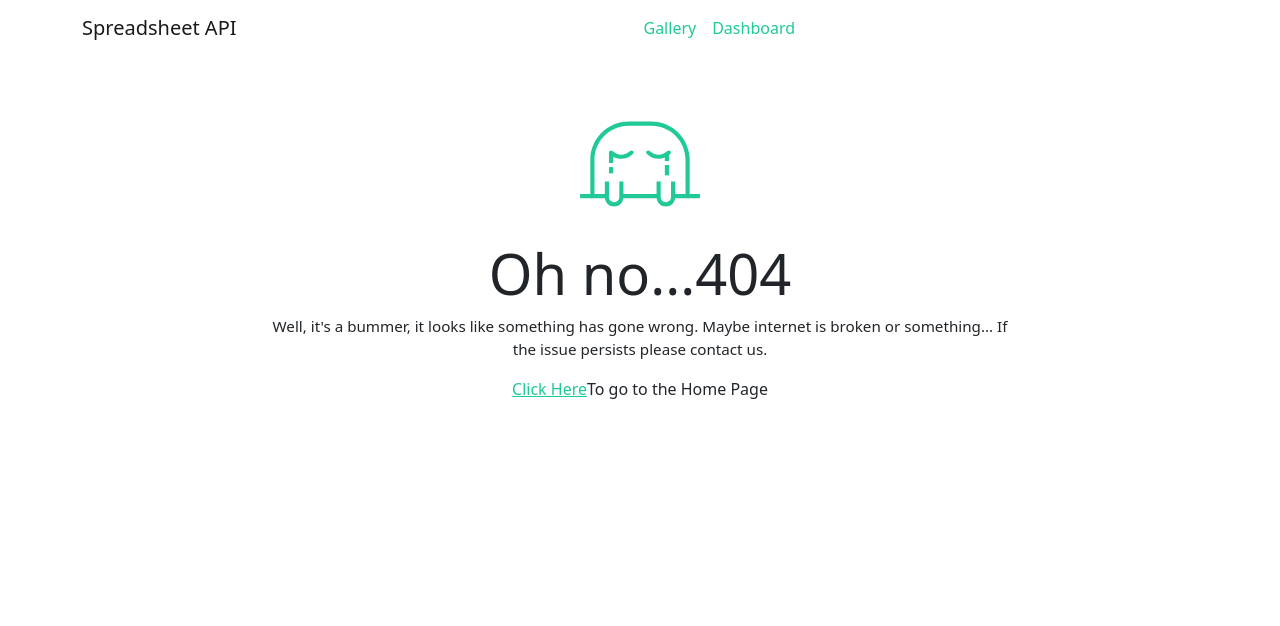
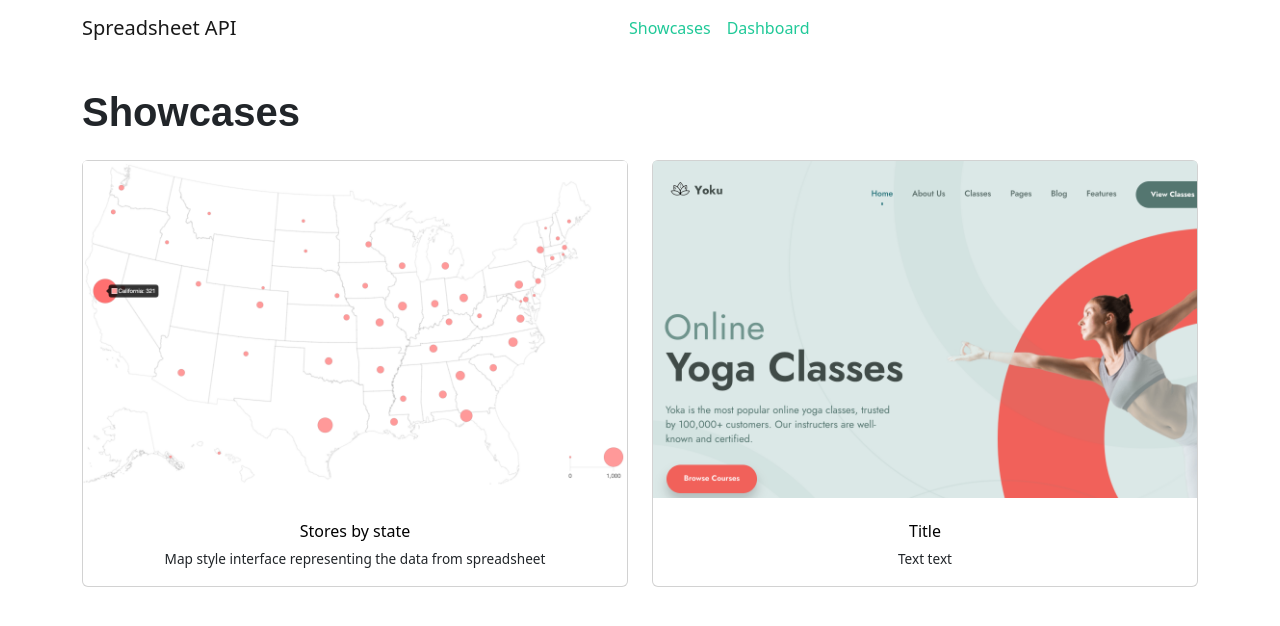
Before and after one commit to imagirina/project-spreadsheetapi, a Flask app: page /showcases in a window 1280 px wide. Shown: the top 626 px of the page. Run offline with Flask 2, Linux system fonts and the light colour scheme; some libraries are stand-ins or nearby versions.

Commit message:
Added showcase (map style interface representing data in spreadsheet)

```diff
--- a/model.py
+++ b/model.py
@@ -49,6 +49,7 @@ class Sheet(db.Model):
 
     user = db.relationship("User", backref="sheets")
 
+    """Debugging-friendly representation"""
     def __repr__(self):
         return f'<Sheet id={self.id} user_id={self.user_id}>'
 
--- a/server.py
+++ b/server.py
@@ -2,11 +2,11 @@
 import os
 import os.path
 from click import get_app_dir
-from flask import Flask, render_template, request, session, redirect, flash, url_for
+from flask import Flask, render_template, request, session, redirect, flash, url_for, make_response
 from flask.json import jsonify
 from model import connect_to_db, db
 from datetime import datetime
-from crud import create_user, create_credentials, get_user_by_email, create_new_sheet, get_sheets_by_user, get_sheet_by_id, get_credentials_by_spreadsheet_id, update_sheet_stats_counter, delete_sheet_by_id, update_sheet_name, get_sheet_and_update_api_action
+from crud import create_user, create_credentials, get_user_by_email, create_new_sheet, get_sheets_by_user, get_sheet_by_id, get_credentials_by_spreadsheet_id, update_sheet_stats_counter, delete_sheet_by_id, update_sheet_name, get_sheet_and_update_api_action, is_action_enabled
 import sqlalchemy
 import json
 
@@ -34,6 +34,15 @@ def index():
 
     return render_template('index.html')
 
+
+# SHOWCASES
+@app.route('/showcases')
+def showcases():
+    return render_template('showcases.html')
+
+@app.route('/showcases/map')
+def showcases_map():
+    return render_template('map.html')
 
 # 404
 @app.errorhandler(404)
@@ -112,6 +121,7 @@ def dashboard():
     return render_template('dashboard.html', sheets=sheets)
 
 
+###### API calls for [GET] - show, [POST] - add, [PUT] - update, [DELETE] - delete ######
 # [DELETE] - API that deletes the row in the spreadsheet
 @app.route('/api/sheets/<google_spreadsheet_id>/<object_id>', methods=['DELETE'])
 def sheet_delete_row(google_spreadsheet_id, object_id):
@@ -139,6 +149,12 @@ def sheet_delete_row(google_spreadsheet_id, object_id):
     # Entry point for all API calls (API is inabled)
     service = build("sheets", "v4", credentials=credentials)
     sheets = service.spreadsheets() # <googleapiclient.discovery.Resource object at 0x110c88070>
+
+    # Checking if API action enabled
+    if not is_action_enabled(google_spreadsheet_id, 'delete'):
+        return jsonify({
+            'message': "Access forbidden"
+        }), 403
 
     update_sheet_stats_counter(google_spreadsheet_id, 'delete')
 
@@ -201,6 +217,12 @@ def sheet_update_row(google_spreadsheet_id, object_id):
     # Entry point for all API calls
     service = build("sheets", "v4", credentials=credentials)
     sheets = service.spreadsheets()
+
+    # Checking if API action enabled
+    if not is_action_enabled(google_spreadsheet_id, 'put'):
+        return jsonify({
+            'message': "Access forbidden"
+        }), 403
 
     update_sheet_stats_counter(google_spreadsheet_id, 'put')
 
@@ -289,6 +311,12 @@ def sheet_add_row(google_spreadsheet_id):
     service = build("sheets", "v4", credentials=credentials)
     sheets = service.spreadsheets()
 
+    # Checking if API action enabled
+    if not is_action_enabled(google_spreadsheet_id, 'post'):
+        return jsonify({
+            'message': "Access forbidden"
+        }), 403
+
     update_sheet_stats_counter(google_spreadsheet_id, 'post')
 
     columns_info = (
@@ -347,7 +375,6 @@ def sheet_add_row(google_spreadsheet_id):
     return jsonify(json_row)
 
 
-
 # [GET] - API that reads data from spreadsheet and returns JSON
 @app.route('/api/sheets/<google_spreadsheet_id>', methods=['GET'])
 def sheet_read_all(google_spreadsheet_id):
@@ -375,6 +402,11 @@ def sheet_read_all(google_spreadsheet_id):
     service = build("sheets", "v4", credentials=credentials)
     sheets = service.spreadsheets()
 
+    # Checking if API action enabled
+    if not is_action_enabled(google_spreadsheet_id, 'get'):
+        return jsonify({
+            'message': "Access forbidden"
+        }), 403
 
     update_sheet_stats_counter(google_spreadsheet_id, 'get')
 
@@ -397,23 +429,15 @@ def sheet_read_all(google_spreadsheet_id):
         row_dict = { 'id': row_idx + 2 }
         # for each column name add a value from the current row under the column's index
         for column_idx, column in enumerate(columns):
-            row_dict[column] = row[column_idx]
+            try:
+                row_dict[column] = row[column_idx]
+            except IndexError:
+                row_dict[column] = None
         result.append(row_dict)
 
-    # result = [
-    #     {
-    #         'Name': 'John',
-    #         'Email': 'john@gmail.com',
-    #         'Can Attend': 'TRUE',
-    #     },
-    #     {
-    #         'Name': 'Sam',
-    #         'Email': 'sam@gmail.com',
-    #         'Can Attend': 'FALSE',
-    #     },
-    # ]
-
-    return jsonify(result)
+    response = make_response(jsonify(result))
+    response.headers['Access-Control-Allow-Origin'] = '*'
+    return response
 
 
 # SHOW SHEET's BEHAVIOR
@@ -448,7 +472,7 @@ def new_project():
     return render_template('new_sheet.html')
 
 
-# UPDATE API ACTION
+# UPDATE API ACTION (AJAX from JS)
 @app.route('/update_api_action', methods=['POST'])
 def update_api_action():
     action_name = request.json.get("action_name")
@@ -456,7 +480,6 @@ def update_api_action():
 
     get_sheet_and_update_api_action(action_name, sheet_id)
     return jsonify({ 'success': True })
-
 
 
 # CREATE SHEET
@@ -617,12 +640,12 @@ def oauth_callback():
     return redirect("/new")
 
 
-# Google Cloud Platform requirements
+# Google Cloud Platform requirement
 @app.route("/privacy_policy")
 def privacy_policy():
     return "<p>Privacy Policy goes here</p>"
 
-
+# Google Cloud Platform requirement
 @app.route("/tos")
 def tos():
     return "<p>Terms Of Service goes here</p>"
--- a/static/styles/main.css
+++ b/static/styles/main.css
@@ -168,6 +168,23 @@ small.text-muted {
 }
 
 
+.card-img-top {
+    border-top-left-radius: calc(0.25rem - 1px);
+    border-top-right-radius: calc(0.25rem - 1px);
+}
+
+.card-text {
+    font-size: 0.85em;
+}
+
+.ember-view {
+    color: #000;
+    text-decoration: none;
+}
+.ember-view:hover {
+    color: #F1615A;
+}
+
 /* Icon when the collapsible content is shown */
 /* .btn:after {
   font-family: "Glyphicons Halflings";
--- a/templates/404.html
+++ b/templates/404.html
@@ -5,7 +5,7 @@
 {% block menu %}
 <ul class="navbar-nav me-auto mb-2 mb-lg-0">
   <li class="nav-item">
-    <a class="nav-link" href="#">Gallery</a>
+    <a class="nav-link" href="/showcases">Showcases</a>
   </li>
   <li class="nav-item">
     <a class="nav-link" href="/dashboard">Dashboard</a>
@@ -29,7 +29,7 @@
                 Well, it's a bummer, it looks like something has gone wrong. Maybe internet is broken or something...
                 If the issue persists please contact us.
             </p>
-            <p><a href="{{ url_for('index') }}">Click Here</a>To go to the Home Page</p>
+            <p>Go to the <a href="{{ url_for('index') }}">Home Page</a></p>
           </div>
     </div>
 {% endblock %}
--- a/templates/base.html
+++ b/templates/base.html
@@ -6,15 +6,10 @@
     <meta name="viewport" content="width=device-width, initial-scale=1">
 
     <!-- Bootstrap CSS -->
-    <!-- <link href="https://cdn.jsdelivr.net/npm/bootstrap@5.1.3/dist/css/bootstrap.min.css" rel="stylesheet" integrity="sha384-1BmE4kWBq78iYhFldvKuhfTAU6auU8tT94WrHftjDbrCEXSU1oBoqyl2QvZ6jIW3" crossorigin="anonymous"> -->
     <link href="https://cdn.jsdelivr.net/npm/bootstrap@5.2.0-beta1/dist/css/bootstrap.min.css" rel="stylesheet">
     <script src="https://cdn.jsdelivr.net/npm/bootstrap@5.2.0-beta1/dist/js/bootstrap.bundle.min.js"></script>
-    <!-- <script src="https://cdn.jsdelivr.net/npm/bootstrap@5.1.3/dist/js/bootstrap.bundle.min.js" integrity="sha384-ka7Sk0Gln4gmtz2MlQnikT1wXgYsOg+OMhuP+IlRH9sENBO0LRn5q+8nbTov4+1p" crossorigin="anonymous"></script> -->
-
-    <!-- <link rel="canonical" href="https://getbootstrap.com/docs/4.0/components/collapse/"> -->
-
     <script type="text/javascript" src="//ajax.googleapis.com/ajax/libs/jquery/2.0.0/jquery.min.js"></script>
-    <script src="//code.jquery.com/jquery-1.11.0.min.js"></script>
+    <!-- <script src="https://code.jquery.com/jquery-3.2.1.slim.min.js" integrity="sha384-KJ3o2DKtIkvYIK3UENzmM7KCkRr/rE9/Qpg6aAZGJwFDMVNA/GpGFF93hXpG5KkN" crossorigin="anonymous"></script> -->
     <script src="/static/tabs.js"></script>
 
     <!-- Main Styles -->
@@ -28,7 +23,10 @@
         <nav class="navbar navbar-expand-lg navbar-light">
             <div class="container-fluid">
               <a class="navbar-brand" href="/index">Spreadsheet API</a>
-              <div class="collapse navbar-collapse">
+              <button class="navbar-toggler" type="button" data-toggle="collapse" data-target="#navbarSupportedContent" aria-controls="navbarSupportedContent" aria-expanded="false" aria-label="Toggle navigation">
+                <span class="navbar-toggler-icon"></span>
+              </button>
+              <div class="collapse navbar-collapse" id="navbarSupportedContent">
                 {% block menu %}{% endblock %}
                 {% block navbar %}{% endblock %}
               </div>
@@ -45,5 +43,6 @@
           {% block body %}{% endblock %}
         </div>
     </div>
+    <script src="https://cdn.jsdelivr.net/npm/bootstrap@4.0.0/dist/js/bootstrap.min.js" integrity="sha384-JZR6Spejh4U02d8jOt6vLEHfe/JQGiRRSQQxSfFWpi1MquVdAyjUar5+76PVCmYl" crossorigin="anonymous"></script>
   </body>
 </html>
--- a/templates/dashboard.html
+++ b/templates/dashboard.html
@@ -5,7 +5,7 @@
 {% block menu %}
 <ul class="navbar-nav me-auto mb-2 mb-lg-0">
   <li class="nav-item">
-    <a class="nav-link" href="#">Gallery</a>
+    <a class="nav-link" href="/showcases">Showcases</a>
   </li>
   <li class="nav-item">
     <a class="nav-link" href="/dashboard">Dashboard</a>
--- a/templates/index.html
+++ b/templates/index.html
@@ -5,7 +5,7 @@
 {% block menu %}
 <ul class="navbar-nav me-auto mb-2 mb-lg-0">
   <li class="nav-item">
-    <a class="nav-link" href="#">Gallery</a>
+    <a class="nav-link" href="/showcases">Showcases</a>
   </li>
   <li class="nav-item">
     <a class="nav-link" href="#">Documentation</a>
--- a/templates/new_sheet.html
+++ b/templates/new_sheet.html
@@ -5,7 +5,7 @@
 {% block menu %}
 <ul class="navbar-nav me-auto mb-2 mb-lg-0">
   <li class="nav-item">
-    <a class="nav-link" href="#">Gallery</a>
+    <a class="nav-link" href="/showcases">Showcases</a>
   </li>
   <li class="nav-item">
     <a class="nav-link" href="/dashboard">Dashboard</a>
--- a/templates/sheet_behaviors.html
+++ b/templates/sheet_behaviors.html
@@ -5,7 +5,7 @@
 {% block menu %}
 <ul class="navbar-nav me-auto mb-2 mb-lg-0">
   <li class="nav-item">
-    <a class="nav-link" href="#">Gallery</a>
+    <a class="nav-link" href="/showcases">Showcases</a>
   </li>
   <li class="nav-item">
     <a class="nav-link" href="/dashboard">Dashboard</a>
--- /dev/null
+++ b/templates/showcases.html
@@ -0,0 +1,46 @@
+{% extends 'base.html' %}
+
+{% block title %}Spreadsheet API &mdash; Showcases{% endblock %}
+
+{% block menu %}
+<ul class="navbar-nav me-auto mb-2 mb-lg-0">
+  <li class="nav-item">
+    <a class="nav-link" href="/showcases">Showcases</a>
+  </li>
+  <li class="nav-item">
+    <a class="nav-link" href="/dashboard">Dashboard</a>
+  </li>
+</ul>
+{% endblock %}
+{% block navbar %}
+                {% if session['email'] %}
+                <form class="d-flex" action="/logout">
+                  <button class="btn btn-outline-success" type="submit">Log Out</button>
+                </form>
+                {% endif %}
+{% endblock %}
+
+{% block body %}
+    <h3 class="display-6">Showcases</h3>
+    <div class="row">
+      <div class="col-md mb-3">
+        <div class="card mt-3">
+          <img src="static/img/showcases/map.png" class="card-img-top">
+          <div class="card-body text-center">
+            <h6><a href="showcases/map" class="stretched-link ember-view">Stores by state</a></h6>
+            <p class="card-text">Map style interface representing the data from spreadsheet</p>
+          </div>
+        </div>
+      </div>
+      <div class="col-md mb-3">
+        <div class="card mt-3">
+          <img src="static/img/showcases/yoga.png" class="card-img-top">
+          <div class="card-body text-center">
+            <h6><a href="#" class="stretched-link ember-view">Title</a></h6>
+            <p class="card-text">Text text</p>
+          </div>
+        </div>
+      </div>
+    </div>
+
+{% endblock %}
```
Also changed, not shown: crud.py (+11 -2 lines), templates/map.html (added, +130 -0 lines), static/img/showcases/map.png (added), static/img/showcases/yoga.png (added).
